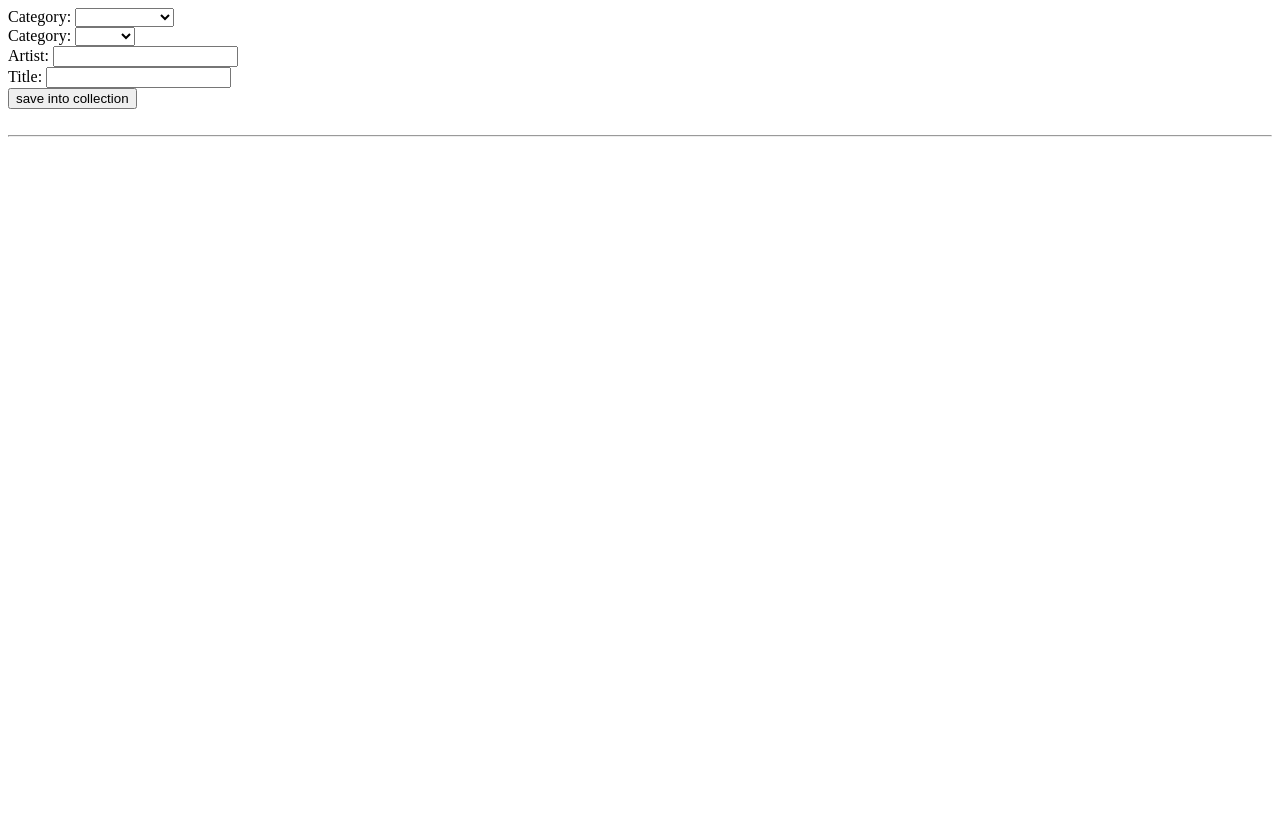
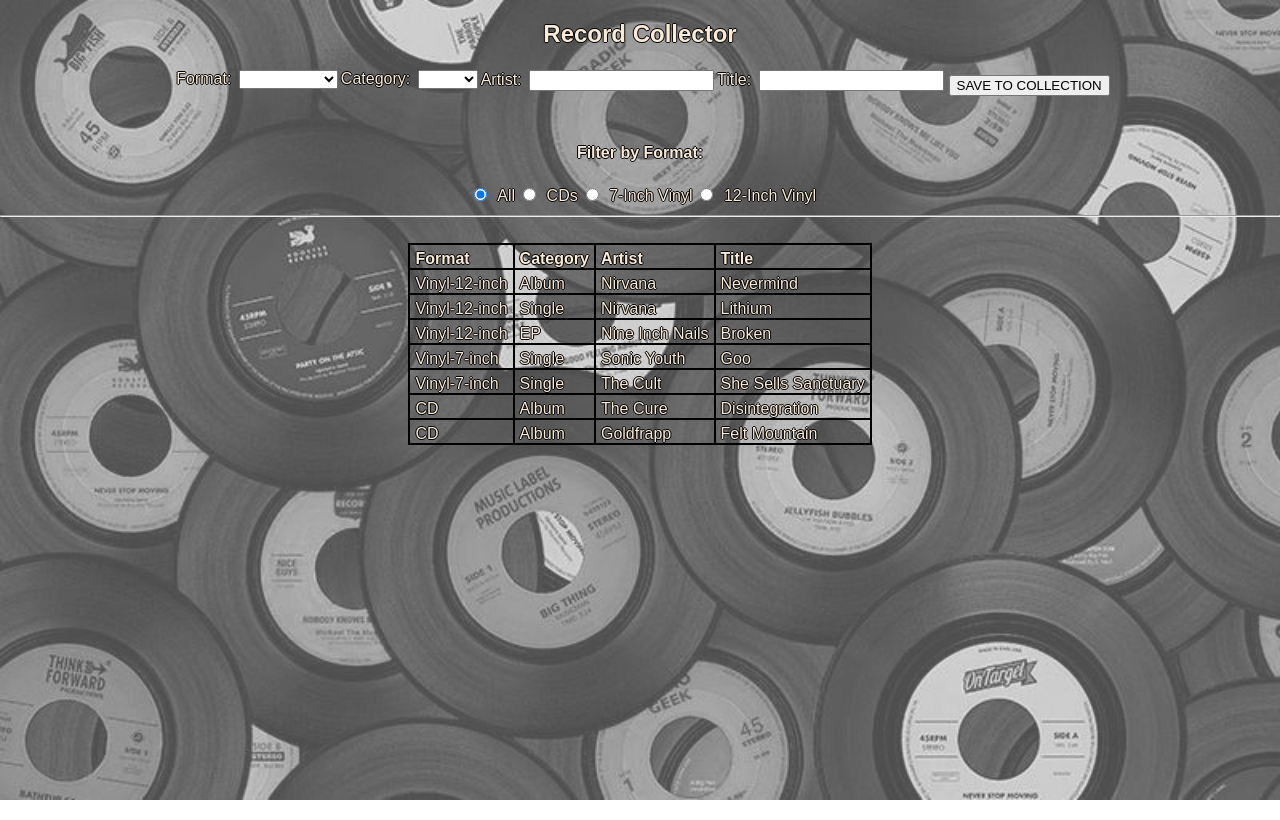
Before and after one commit to IanGHill/wk6_d5_DOM_hwork, a plain HTML site: page index.html in a window 1280 px wide. Drawn offline with Linux system fonts and the light colour scheme.

Commit message:
main functions complete

```diff
--- a/css/style.css
+++ b/css/style.css
@@ -0,0 +1,71 @@
+body {
+    background-image: url("../public/images/canva-photo-editor.png");
+    background-size: cover;
+    background-repeat: no-repeat;
+    color: antiquewhite;
+    font-family:  sans-serif;
+    text-shadow: -1px 0 black, 0 1px black, 1px 0 black, 0 -1px black;
+
+}
+
+html,body {
+    height:100%;
+    border: 0;
+    padding: 0;
+    margin: 0;
+   }
+
+h2 {
+    text-align: center;
+}
+
+h4 {
+    text-align: center;
+}
+
+th {
+    text-align: left;
+}
+
+th, td {
+    padding: 5px 5px 0px 5px;
+    border: 1px solid black;
+  }
+
+  table {
+    white-space: nowrap;
+    table-layout: auto;
+    border: 1px solid black;
+    margin: auto;
+    border-spacing: 0;
+  }
+
+#form-wrapper {
+    width: 100%;
+    display: flex;
+    flex-direction: row;
+    padding: 2px;
+    margin: 2px;
+    border: 2px;
+    justify-content: center;
+
+  }
+
+  #form-wrapper2 {
+    width: 100%;
+    display: flex;
+    flex-direction: row;
+    padding: 2px;
+    margin: 2px;
+    border: 2px;
+    justify-content: center;
+  }
+
+  .button {
+      margin: 5px;
+  }
+
+  label {
+      border: 2px;
+      margin: 3px;
+  }
--- a/index.html
+++ b/index.html
@@ -7,21 +7,22 @@
     <script src="js/app.js"></script>
 </head>
 <body>
+    <h2>Record Collector</h2>
     <form id="new-media-form">
         <div id="form-wrapper">
             <div id="format">
-                <label for="select_format" class="form-inputs">Category:</label>
-                <select name="select_format" id="select_format" required>
+                <label for="select_format" class="form-inputs">Format:</label>
+                <select name="select_format" id="select-format" required>
                     <option value="" disabled selected></option>
                     <option value="CD">CD</option>
-                    <option value="Vinyl 7-inch">Vinyl 7-inch</option>
-                    <option value="Vinyl 12-inch">Vinyl 12-inch</option>
+                    <option value="Vinyl-7-inch">Vinyl 7-inch</option>
+                    <option value="Vinyl-12-inch">Vinyl 12-inch</option>
                 </select>
             </div>
 
             <div id="category">
                 <label for="select_category" class="form-inputs">Category:</label>
-                <select name="select_category" id="select_category" required>
+                <select name="select_category" id="select-category" required>
                     <option value="" disabled selected></option>
                     <option value="Single">Single</option>
                     <option value="EP">EP</option>
@@ -31,25 +32,54 @@
 
             <div id="artist">
                 <label for="input_artist" class="form-inputs">Artist:</label>
-                <input type ="text" name="input_artist" id="input_artist" required>
+                <input type ="text" name="input_artist" id="input-artist" required>
             </div>
 
             <div id="title">
                 <label for="input_title" class="form-inputs">Title:</label>
-                <input type ="text" name="input_title" id="input_title" required>
+                <input type ="text" name="input_title" id="input-title" required>
             </div>
 
-            <input type="submit" value="save into collection"/>
+            <input type="submit" value="SAVE TO COLLECTION" class="button"/>
         </div>
     </form>
     <br>
+    <form id="filter-by-format">
+        <h4>Filter by Format:</h4>
+        <div id="form-wrapper2">
+            <div>
+                <input type="radio" id="filter-all" name="format_filter" value="filter-all" checked="checked">
+                <label for="format_all">All</label><br>
+            </div>
+            <div>
+                <input type="radio" id="filter-CD" name="format_filter" value="filter-CD">
+                <label for="format_CD">CDs</label><br>
+            </div>
+            <div>
+                <input type="radio" id="filter-vinyl7" name="format_filter" value="filter-vinyl7">
+                <label for="format_vinyl7">7-Inch Vinyl</label><br>
+            </div>
+            <div>
+                <input type="radio" id="filter-vinyl12" name="format_filter" value="filter-vinyl12">
+                <label for="format_vinyl12">12-Inch Vinyl</label><br>
+            </div>
+        </div>
+
+    </form>
+
+
     <hr>
     <br>
-    <table>
-        <thead>
-
+    <table id="music-collection-table" >
+        <thead id="music-collection-headings">
+            <tr>
+                <th>Format</th>
+                <th>Category</th>
+                <th>Artist</th>
+                <th>Title</th>
+            </tr>
         </thead>
-        <tbody>
+        <tbody id="music-collection-items">
 
         </tbody>
     </table>
--- a/js/app.js
+++ b/js/app.js
@@ -0,0 +1,101 @@
+document.addEventListener('DOMContentLoaded', () => {
+    console.log("DOM has loaded");
+
+    const newMediaForm = document.querySelector('#new-media-form');
+    const musicCollectionTable = document.querySelector('#music-collection-table');
+    createSeeds(musicCollectionTable);
+
+    newMediaForm.addEventListener('submit', handleFormSubmit);
+
+    const radioFilter = document.querySelector('#filter-by-format');
+
+    radioFilter.addEventListener('click', handleRadioFilter);
+})
+
+const handleFormSubmit = function(event){
+    event.preventDefault();
+
+    const newMediaRow = createMediaRow(this.select_format.value, this.select_category.value, this.input_artist.value, this.input_title.value);
+
+    const musicCollectionTable = document.querySelector('#music-collection-table');
+    musicCollectionTable.appendChild(newMediaRow);
+    event.target.reset();
+}
+
+const handleRadioFilter = function(event){
+    const filterOption = event.target.value;
+
+        const vinyl12InchList = document.getElementsByClassName("Vinyl-12-inch");
+        const vinyl7InchList = document.getElementsByClassName("Vinyl-7-inch");
+        const cdList = document.getElementsByClassName("CD");
+        const vinyl12Inch = [...vinyl12InchList];
+        const vinyl7Inch = [...vinyl7InchList];
+        const cd = [...cdList];
+        // debugger;
+        vinyl12Inch.forEach( element => {element.style.display = "none";});
+        vinyl7Inch.forEach( element => {element.style.display = "none";});
+        cd.forEach( element => {element.style.display = "none";});
+
+    switch (filterOption){
+        case "filter-all":
+            vinyl12Inch.forEach( element => {element.style.display = "table-row";});
+            vinyl7Inch.forEach( element => {element.style.display = "table-row";});
+            cd.forEach( element => {element.style.display = "table-row";});
+            break;
+        case "filter-vinyl7":
+            vinyl7Inch.forEach( element => {element.style.display = "table-row";});
+            break;
+        case "filter-vinyl12":
+            vinyl12Inch.forEach( element => {element.style.display = "table-row";});
+            break;
+        case "filter-CD":
+            cd.forEach( element => {element.style.display = "table-row";});
+            break;
+
+    }
+}
+
+function createSeeds(musicTable){
+
+    const seedData = [
+        {format: "Vinyl-12-inch", category: "Album", artist: "Nirvana", title: "Nevermind"},
+        {format: "Vinyl-12-inch", category: "Single", artist: "Nirvana", title: "Lithium"},
+        {format: "Vinyl-12-inch", category: "EP", artist: "Nine Inch Nails", title: "Broken"},
+        {format: "Vinyl-7-inch", category: "Single", artist: "Sonic Youth", title: "Goo"},
+        {format: "Vinyl-7-inch", category: "Single", artist: "The Cult", title: "She Sells Sanctuary"},
+        {format: "CD", category: "Album", artist: "The Cure", title: "Disintegration"},
+        {format: "CD", category: "Album", artist: "Goldfrapp", title: "Felt Mountain"}
+      ];
+
+      seedData.forEach( (item) => {
+          musicTable.appendChild(createMediaRow(item.format, item.category, item.artist, item.title));
+      })
+}
+
+function createMediaRow(format, category, artist, title){
+    // debugger;
+    const newMediaRow = document.createElement('tr');
+    newMediaRow.classList.add('media-table-row');
+    newMediaRow.classList.add(`${format}`);
+
+    const mediaCellFormat = createMediaCell(format);
+    newMediaRow.appendChild(mediaCellFormat);
+
+    const mediaCellCategory = createMediaCell(category);
+    newMediaRow.appendChild(mediaCellCategory);
+
+    const mediaCellArtist = createMediaCell(artist);
+    newMediaRow.appendChild(mediaCellArtist);
+
+    const mediaCellTitle = createMediaCell(title);
+    newMediaRow.appendChild(mediaCellTitle);
+
+    return newMediaRow;
+
+}
+
+function createMediaCell(value){
+    const newMediaCell = document.createElement('td');
+    newMediaCell.textContent = value;
+    return newMediaCell;
+}
```
Also changed, not shown: public/images/canva-photo-editor.png (added), public/images/lots-of-records-bw.jpg (added).
